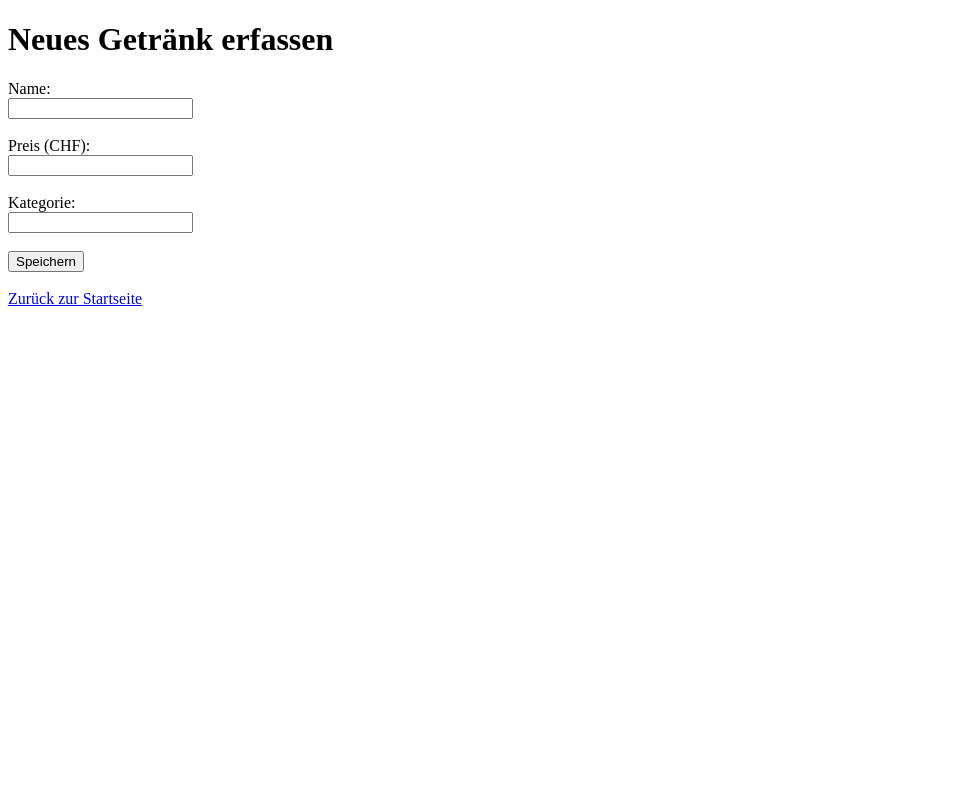
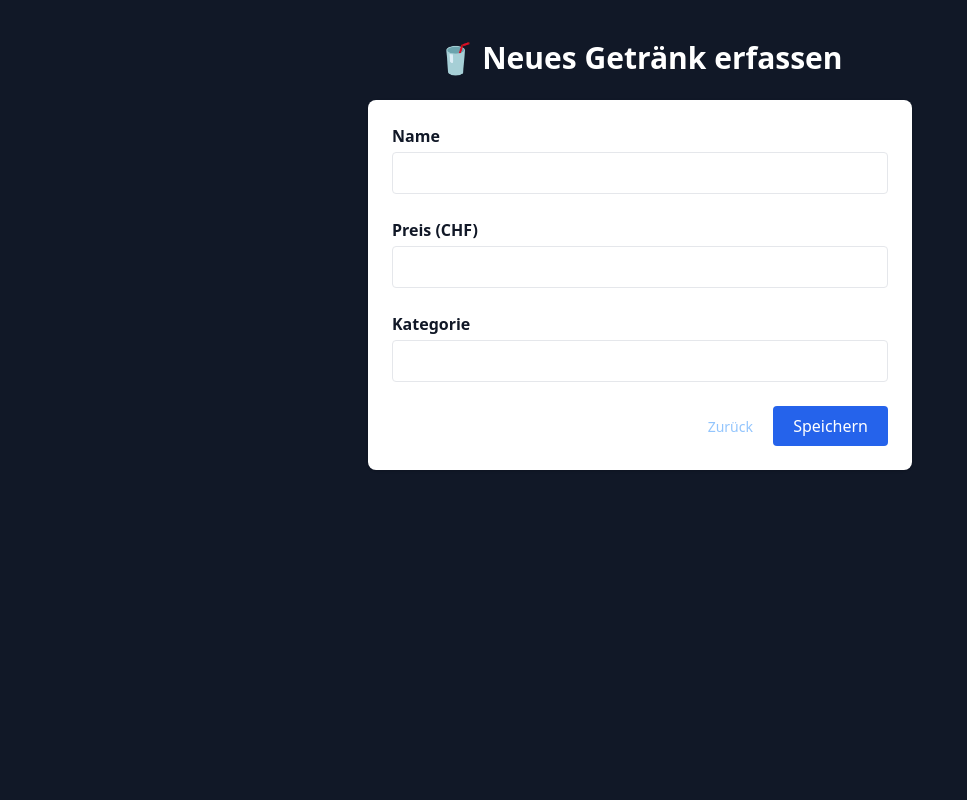
Before and after one commit to goksche/Kassensystem, a Flask app: page /getraenk in a window 1280 px wide. Shown: the whole page, without its empty margins (0-967 px from the left). Run offline with Flask 3, Linux system fonts and the light colour scheme; some libraries are stand-ins or nearby versions.

Commit message:
Style beverage form with Tailwind

```diff
--- a/app/templates/getraenk_form.html
+++ b/app/templates/getraenk_form.html
@@ -3,22 +3,38 @@
 <head>
     <meta charset="UTF-8">
     <title>Getränk erfassen</title>
+    <script src="https://cdn.tailwindcss.com"></script>
 </head>
-<body>
-    <h1>Neues Getränk erfassen</h1>
-    <form method="POST">
-        <label for="name">Name:</label><br>
-        <input type="text" id="name" name="name" required><br><br>
+<body class="bg-gray-900 text-white min-h-screen">
 
-        <label for="preis">Preis (CHF):</label><br>
-        <input type="number" step="0.05" id="preis" name="preis" required><br><br>
+<div class="max-w-xl mx-auto px-4 py-10">
+    <h1 class="text-3xl font-bold mb-6 text-center">🥤 Neues Getränk erfassen</h1>
 
-        <label for="kategorie">Kategorie:</label><br>
-        <input type="text" id="kategorie" name="kategorie"><br><br>
+    <form method="POST" class="space-y-6 bg-white text-gray-900 rounded-lg p-6 shadow">
+        <div>
+            <label for="name" class="block font-semibold mb-1">Name</label>
+            <input type="text" id="name" name="name" required
+                   class="w-full px-4 py-2 border rounded focus:outline-none focus:ring-2 focus:ring-blue-500">
+        </div>
 
-        <input type="submit" value="Speichern">
+        <div>
+            <label for="preis" class="block font-semibold mb-1">Preis (CHF)</label>
+            <input type="number" step="0.05" id="preis" name="preis" required
+                   class="w-full px-4 py-2 border rounded focus:outline-none focus:ring-2 focus:ring-blue-500">
+        </div>
+
+        <div>
+            <label for="kategorie" class="block font-semibold mb-1">Kategorie</label>
+            <input type="text" id="kategorie" name="kategorie"
+                   class="w-full px-4 py-2 border rounded focus:outline-none focus:ring-2 focus:ring-blue-500">
+        </div>
+
+        <div class="text-right">
+            <a href="{{ url_for('index') }}" class="text-sm text-blue-300 hover:underline mr-4">Zurück</a>
+            <button type="submit" class="bg-blue-600 text-white px-5 py-2 rounded hover:bg-blue-700">Speichern</button>
+        </div>
     </form>
-    <br>
-    <a href="{{ url_for('index') }}">Zurück zur Startseite</a>
+</div>
+
 </body>
 </html>
```
